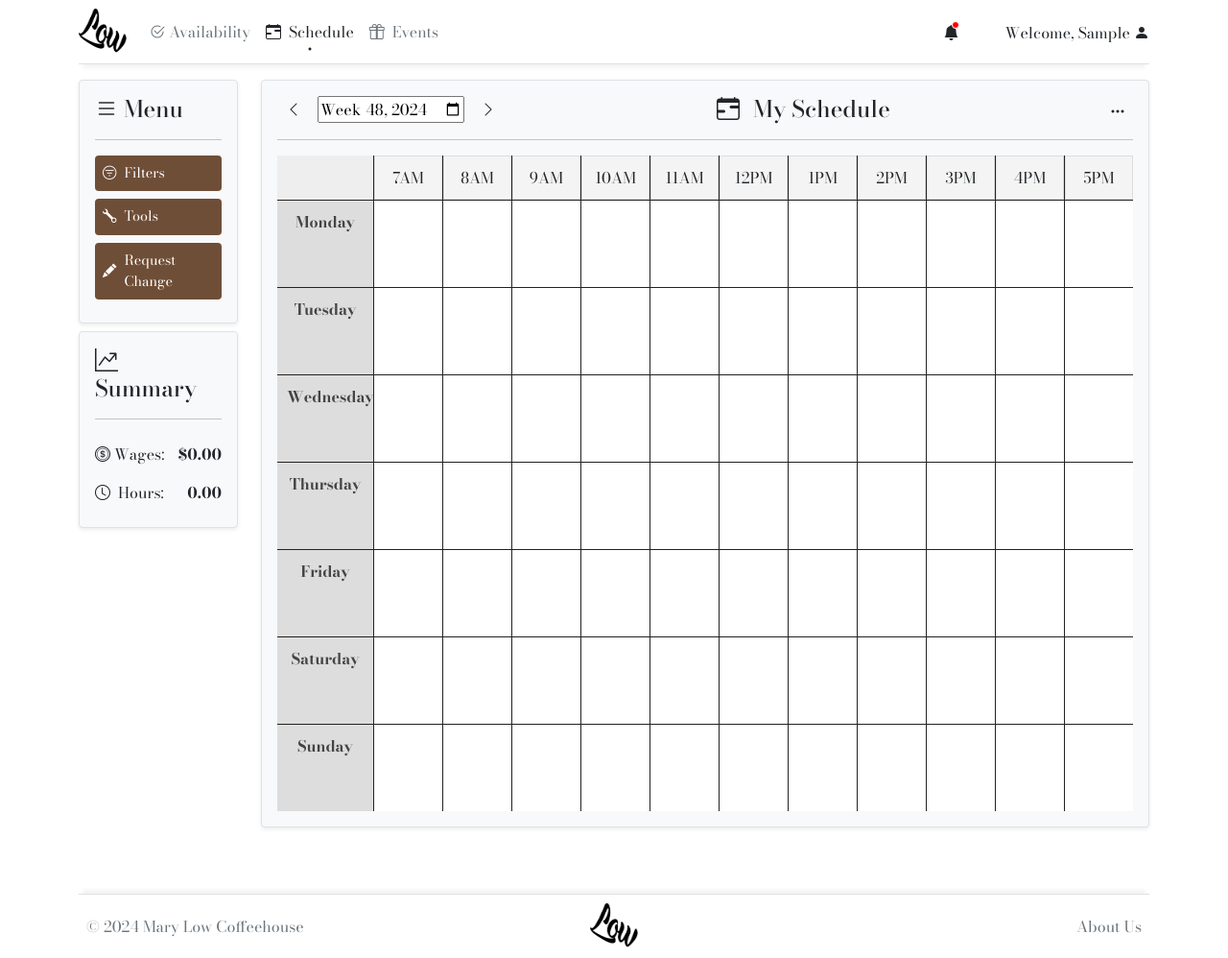
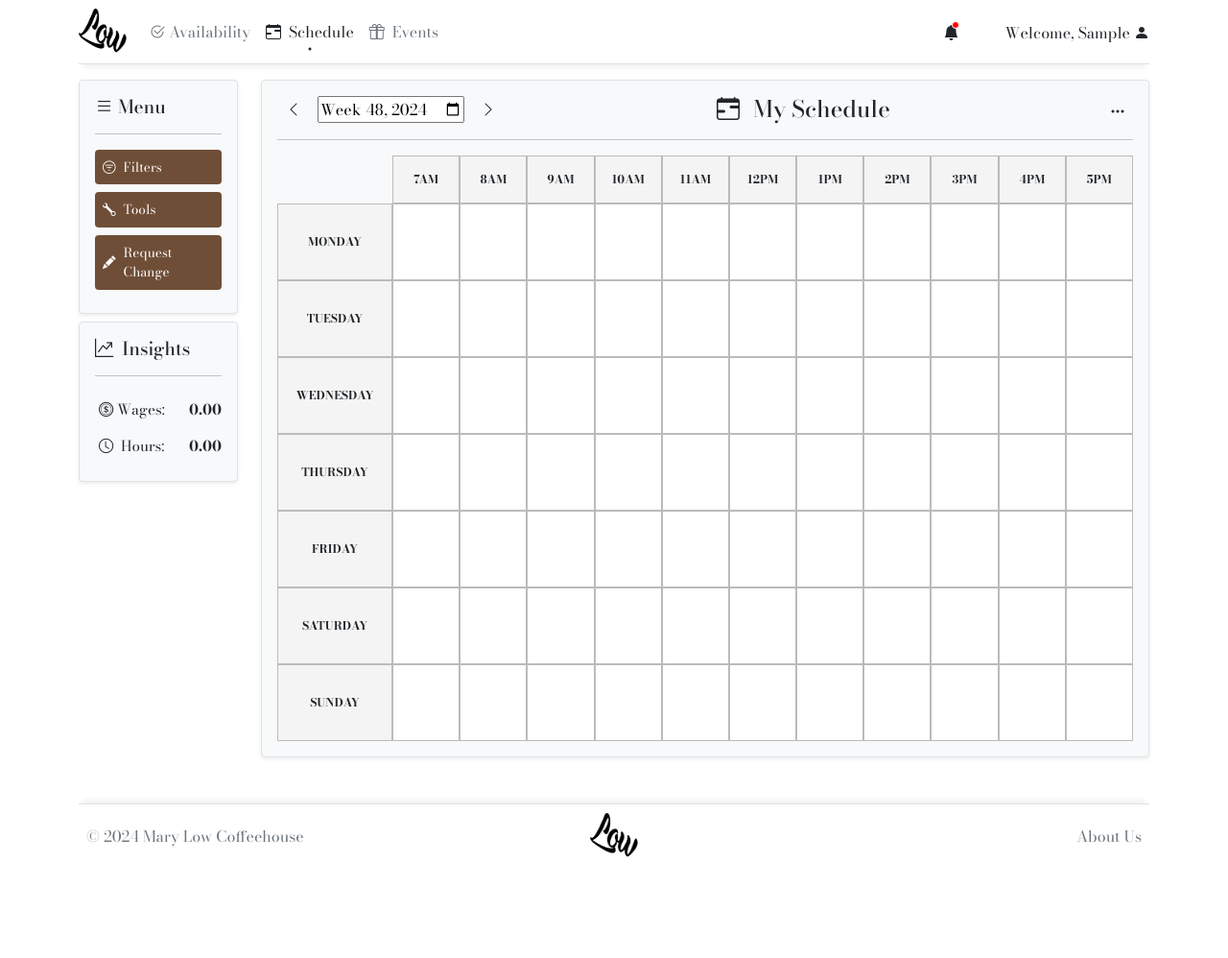
Before and after one commit to ryanmogauro/Scheduling-Project, a Flask app: page /schedule in a window 1280 px wide. Shown: the whole page at 96% size. After the commit the page ends 893 px from the top, so only its background shows below. Run offline with Flask 3, Linux system fonts and the light colour scheme; a user stored in the database is signed in; tables that the repository leaves empty hold one stand-in row (values such as "Sample post"); data that the repository does not hold is empty.

Commit message:
Added support for layout changes --Dynamic widths, font sizes, etc. --Fixed NaN bug with Wages

```diff
--- a/website/static/schedule.css
+++ b/website/static/schedule.css
@@ -1,6 +1,14 @@
 * {
     font-family: "Bodoni Moda", serif;
     font-weight: 300;
+}
+
+body h5 {
+    font-size: 1.2rem;
+}
+
+.container {
+    min-width: 950px;
 }
 
 .position-relative {
@@ -34,75 +42,94 @@
     transform: translateX(-50%);
 }
 
-.dropdown_content.show {
-    display: block;
+.schedule-grid {
+    display: grid;
+    grid-template-columns: 120px repeat(11, 1fr);
+    width: 100%;
+    overflow-x: auto;
+    overflow-y: hidden;
 }
 
-.schedule-section {
-    background-color: white;
-    padding: 10px;
-    border-radius: 8px;
-    box-shadow: 0 2px 10px rgba(0, 0, 0, 0.1);
+.insight-text {
+    font-size: 0.95rem;
 }
 
-.schedule-header {
+.time-label,
+.day-label {
+    display: flex;
+    align-items: center;
+    justify-content: center;
     text-align: center;
-    margin-bottom: 20px;
-}
-
-.toolbar {
-    display: flex;
-    justify-content: space-between;
-    margin-bottom: 20px;
-}
-
-.schedule-grid {
-    display: grid;
-    grid-template-columns: 100px repeat(11, 1fr);
-    gap: 1px;
-    background-color: #222;
-}
-
-
-.time-label {
-    text-align: center;
-    padding: 10px;
+    padding: 15px 10px;
     background-color: #f4f4f4;
-    border: 1px solid #ddd;
-}
-
-.day-label {
-    text-align: center;
-    padding: 10px;
-    background-color: #ddd;
-    color: #444;
     font-weight: bold;
+    font-size: 0.75rem;
+    border: 1px solid #bbb;
+    text-transform: uppercase;
 }
 
 .cell {
     background-color: white;
-    height: 90px;
-    border: 0.5px black;
+    height: 80px;
+    border: 1px solid #bbb;
     text-align: center;
-    transition: background-color 0.3s;
+    vertical-align: middle;
+    font-size: 0.65rem;
+    padding: 2px;
+    transition: background-color 0.2s ease, color 0.2s ease;
+    box-sizing: border-box;
 }
 
-.empty-cell {
-    background-color: #eee;
+.cell:hover {
+    background-color: #f0f0f0;
+    color: #333;
 }
 
-.cell:hover{
-    background-color: lightgray;
 
+/* Responsive Layout */
+@media (max-width: 1200px) {
+    body h5 {
+        font-size: 1rem;
+    }
+    .small-font {
+        font-size: 0.7rem !important;
+    }
+    .insight-text {
+        font-size: 0.85rem;
+    }
 }
 
-.shift-cell {
-    background-color: #6F4E37;
+@media (max-width: 950px) {
+    aside.col-md-2 {
+        display: none !important;
+    }
+
+    main.col-md-10 {
+        width: 100% !important;
+    }
 }
 
-.shift-cell:hover{
-    background-color: rgb(54, 54, 54);
+@media (max-width: 768px) {
+    .schedule-grid {
+        grid-template-columns: 80px repeat(11, 1fr);
+    }
+
+    .time-label,
+    .day-label {
+        font-size: 0.5rem;
+        padding: 10px 5px;
+    }
+
+    .cell {
+        height: 60px;
+        font-size: 0.5rem;
+    }
+
+    .shift-cell {
+        font-size: 0.5rem;
+    }
 }
+
 .modal {
     display: none;
     position: fixed;
@@ -140,7 +167,7 @@
 }
 
 .small-font {
-    font-size: 0.9rem;
+    font-size: 0.85rem;
 }
 
 .bg-brown {
--- a/website/static/schedule.js
+++ b/website/static/schedule.js
@@ -73,7 +73,7 @@ function loadSchedule() {
         document.getElementById('totalHours').innerText = totalHoursWorked
         const hourlyWage = parseFloat(document.getElementById('totalWage').innerText);
         const totalWage = totalHoursWorked * hourlyWage;
-        document.getElementById('totalWage').innerText = '$' + totalWage.toFixed(2);
+        document.getElementById('totalWage').innerText = totalWage.toFixed(2);
     })
     .catch(error => console.error("Error loading schedule:", error));
 }
--- a/website/templates/schedule.html
+++ b/website/templates/schedule.html
@@ -113,13 +113,13 @@
 
     <!-- Options Sidebar -->
     <div class="container">
-        <div class="row" style="min-height: 100vh;">
+        <div class="row">
             <aside class="col-md-2 d-flex flex-column">
                 <div class="p-3 bg-light border rounded shadow-sm mb-2">
-                    <h4>
+                    <h5>
                         <i class="bi bi-list"></i>
                         Menu
-                    </h4>
+                    </h5>
                     <hr>
                     <ul class="nav nav-pills flex-column mb-auto">
                         <li>
@@ -146,25 +146,25 @@
                     </ul>
                 </div>
                 <div class="p-3 bg-light border rounded shadow-sm">
-                    <h4>
+                    <h5>
                         <i class="bi bi-graph-up-arrow me-1"></i>
-                        Summary
-                    </h4>
+                        Insights
+                    </h5>
                     <hr>
                     <ul class="list-unstyled mb-0">
                         <li class="d-flex justify-content-between align-items-center py-2">
-                            <span>
+                            <span class="insight-text px-1">
                                 <i class="bi bi-coin"></i>
                                 Wages:
                             </span>
-                            <span class="fw-bold" id="totalWage">{{ wage }}</span>
+                            <span class="fw-bold insight-text" id="totalWage">{{ wage }}</span>
                         </li>
                         <li class="d-flex justify-content-between align-items-center py-2">
-                            <span>
+                            <span class="insight-text px-1">
                                 <i class="bi bi-clock me-1"></i>
                                 Hours:
                             </span>
-                            <span class="fw-bold" id="totalHours"></span>
+                            <span class="fw-bold insight-text" id="totalHours"></span>
                         </li>
                     </ul>
                 </div>
@@ -208,20 +208,19 @@
                     </header>
                     <hr>
                     <div class="schedule-grid">
+                        <!-- Header Row for Time Labels -->
                         <div class="empty-cell"></div>
                         {% for hour in range(7, 18) %}
-                        <div class="time-label">{{ hour if hour < 13 else (hour%12) }}{{ 'AM' if hour < 12 else 'PM'
-                                }}</div>
+                        <div class="time-label">{{ hour if hour < 13 else (hour % 12) }}{{ 'AM' if hour < 12 else 'PM' }}</div>
                         {% endfor %}
-                                {% for day in ["Monday", "Tuesday", "Wednesday", "Thursday", "Friday", "Saturday",
-                                "Sunday"]
-                                %}
+
+                        <!-- Rows for Days -->
+                        {% for day in ["Monday", "Tuesday", "Wednesday", "Thursday", "Friday", "Saturday", "Sunday"] %}
                         <div class="day-label">{{ day }}</div>
                         {% for hour in range(7, 18) %}
                         <div class="cell" id="cell-{{ day }}-{{ hour }}"></div>
                         {% endfor %}
                         {% endfor %}
-                        </div>
                     </div>
                 </div>
             </main>
```
Also changed, not shown: website/static/availability.js (+19 -6 lines), website/templates/unavailability.html (+4 -4 lines). Lines whose indentation alone changed are shown as unchanged.
